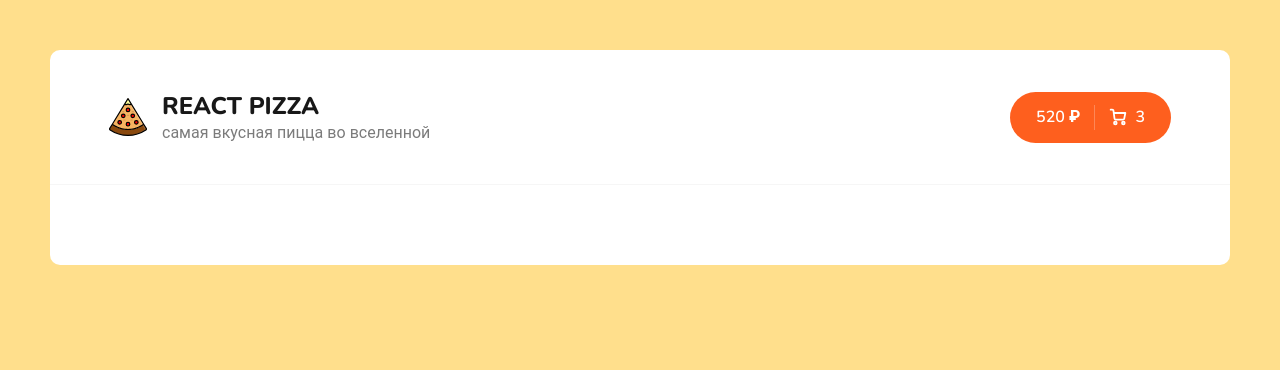
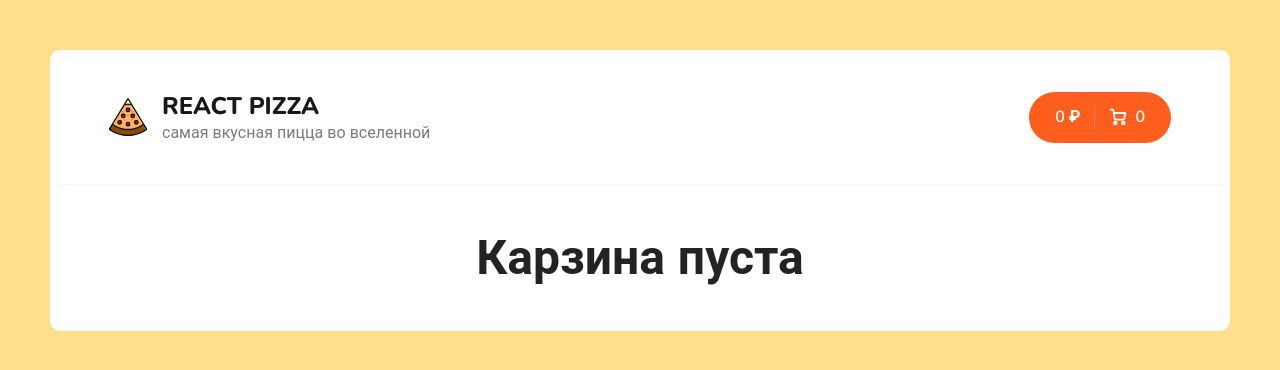
Before and after one commit to Armen1269/project-pizza, a React (Create React App) app: page /cart in a window 1280 px wide. Shown: the top 370 px of the page. Built offline with nearby package versions, Linux system fonts and the light colour scheme.

Commit message:
das 7-sarqvela skiliton@,heto  routerneri pahna sarqval  kesat enqan vor  haskacvi

```diff
--- a/package.json
+++ b/package.json
@@ -9,6 +9,7 @@
     "react": "^18.2.0",
     "react-content-loader": "^6.2.1",
     "react-dom": "^18.2.0",
+    "react-router-dom": "^6.11.2",
     "react-scripts": "5.0.1",
     "sass": "^1.62.1",
     "web-vitals": "^2.1.4"
--- a/src/App.js
+++ b/src/App.js
@@ -1,44 +1,22 @@
-// import React, { useEffect, useState } from "react";
+import React from "react";
 import "./scss/app.scss";
 import Header from "./Components/Header/Header";
-// import Catigories from "./Components/Content-top/Catigories/Catigories";
-// import Sort from "./Components/Content-top/Sort/Sort";
-// import PizzaBlockSkeleton from "./Components/PizzaBlock/PizzaBlockSkeleton";
-// import PizaaBlock from "./Components/PizzaBlock/PizzaBlock";
+import Home from "./pages/Home";
+import NodFound from "./pages/NodFound";
+import { Route, Routes } from "react-router-dom";
+import Cart from "./pages/Cart";
 
 function App() {
-  // const [pizzaBlockSkeleton, setPizzaplockSkeleton] = useState(true);
-  // const [items, setItems] = useState([]);
-  // const Arr = new Array(10).fill(undefined);
-  // console.log(Arr);
-  // console.log(items);
-  // useEffect(() => {
-  //   fetch(`https://6465c337228bd07b3551cd41.mockapi.io/items`)
-  //     .then((response) => response.json())
-  //     .then((data) => {
-  //       setTimeout(() => {
-  //         setItems(data);
-  //         setPizzaplockSkeleton(false);
-  //       }, 1000);
-  //     });
-  // }, []);
-  // console.log(items);
   return (
     <div className="wrapper">
       <Header />
       <div className="content">
         <div className="container">
-
-          {/* <div className="content__top">
-            <Catigories />
-            <Sort />
-          </div>
-          <h2 className="content__title">Все пиццы</h2>
-          <div className="content__items">
-            {pizzaBlockSkeleton
-              ? Arr.map((_, index) => <PizzaBlockSkeleton key={index} />)
-              : items.map((obj) => <PizaaBlock key={obj.id} {...obj} />)}
-          </div> */}
+          <Routes>
+            <Route path="/" element={<Home />} />
+            <Route path="/cart" element= {<Cart/>}/>
+            <Route path="*" element={<NodFound />} />
+          </Routes>
         </div>
       </div>
     </div>
@@ -46,10 +24,3 @@ function App() {
 }
 
 export default App;
-// {
-//               return pizzaBlockSkeleton ? (
-//                 <PizzaBlockSkeleton key={obj.id} {...obj} />
-//               ) : (
-//                 <PizaaBlock key={obj.id} {...obj} />
-//               );
-//             }
--- a/src/Components/Header/Header.jsx
+++ b/src/Components/Header/Header.jsx
@@ -1,10 +1,13 @@
 import React from 'react'
 import pizzaLogo from '../../assets/img/pizza-logo.svg'
+import { Link } from 'react-router-dom'
 
 const Header = () =>{
-return(
+return (
   <div className="header">
     <div className="container">
+      {/*  */}{" "}
+      <Link to="/">
         <div className="header__logo">
           <img width="38" src={pizzaLogo} alt="Pizza logo" />
           <div>
@@ -12,9 +15,11 @@ return(
             <p>самая вкусная пицца во вселенной</p>
           </div>
         </div>
+      </Link>
+      <Link  to={"/cart"}>
         <div className="header__cart">
           <a href="/cart.html" className="button button--cart">
-              <span>520 ₽</span>
+            <span>0 ₽</span>
             <div className="button__delimiter"></div>
             <svg
               width="18"
@@ -45,12 +50,13 @@ return(
                 strokeLinejoin="round"
               />
             </svg>
-              <span>3</span>
+            <span>0</span>
           </a>
         </div>
+      </Link>
     </div>
   </div>
-)
+);
 
 
 }
--- /dev/null
+++ b/src/Components/NodFoundBlock/NodFoundBlock.jsx
@@ -0,0 +1,16 @@
+import React from "react";
+import style from "./NodFoundBlock.module.scss"
+const NodFoundBlock = () => {
+  return (
+    <div className={style.root}>
+      <h1>
+        <span>😕</span>
+        <br />
+        {"Ничего не найденно :("}
+      </h1>
+			<p>к сожиленнию данная  интернет страница отсуствует в нашем интернет магазине</p>
+    </div>
+  );
+};
+
+export default NodFoundBlock;
--- /dev/null
+++ b/src/Components/NodFoundBlock/NodFoundBlock.module.scss
@@ -0,0 +1,10 @@
+.root{
+	padding: 100px;
+	text-align: center;
+	span {
+		font-size: 50px;
+	}
+	p  {
+		font-size: 20px;
+	}
+}
--- a/src/index.js
+++ b/src/index.js
@@ -3,11 +3,13 @@ import ReactDOM from 'react-dom/client';
 import './index.css';
 import App from './App';
 import reportWebVitals from './reportWebVitals';
+import { BrowserRouter } from 'react-router-dom';
 
 const root = ReactDOM.createRoot(document.getElementById('root'));
 root.render(
-
-    <App />
+<BrowserRouter>
+<App />
+</BrowserRouter>
 
 );
 
--- a/src/pages/Cart.jsx
+++ b/src/pages/Cart.jsx
@@ -0,0 +1,11 @@
+import React from "react";
+
+function Cart() {
+  return (
+    <div style={{ display: "flex", justifyContent: "center" }}>
+      <h1>Карзина пуста</h1>
+    </div>
+  );
+}
+
+export default Cart;
--- a/src/pages/NodFound.jsx
+++ b/src/pages/NodFound.jsx
@@ -0,0 +1,11 @@
+import React from "react";
+import NodFoundBlock from "../Components/NodFoundBlock/NodFoundBlock";
+
+const NodFound = () => {
+  return (
+    <div>
+      <NodFoundBlock />
+    </div>
+  );
+};
+export default NodFound;
```
Also changed, not shown: src/pages/Home.jsx (+4 -4 lines), src/scss/components/_all.scss (line endings or trailing spaces), 1 other file (tests, documents, lock files or other folders). Lines whose indentation alone changed are shown as unchanged.
